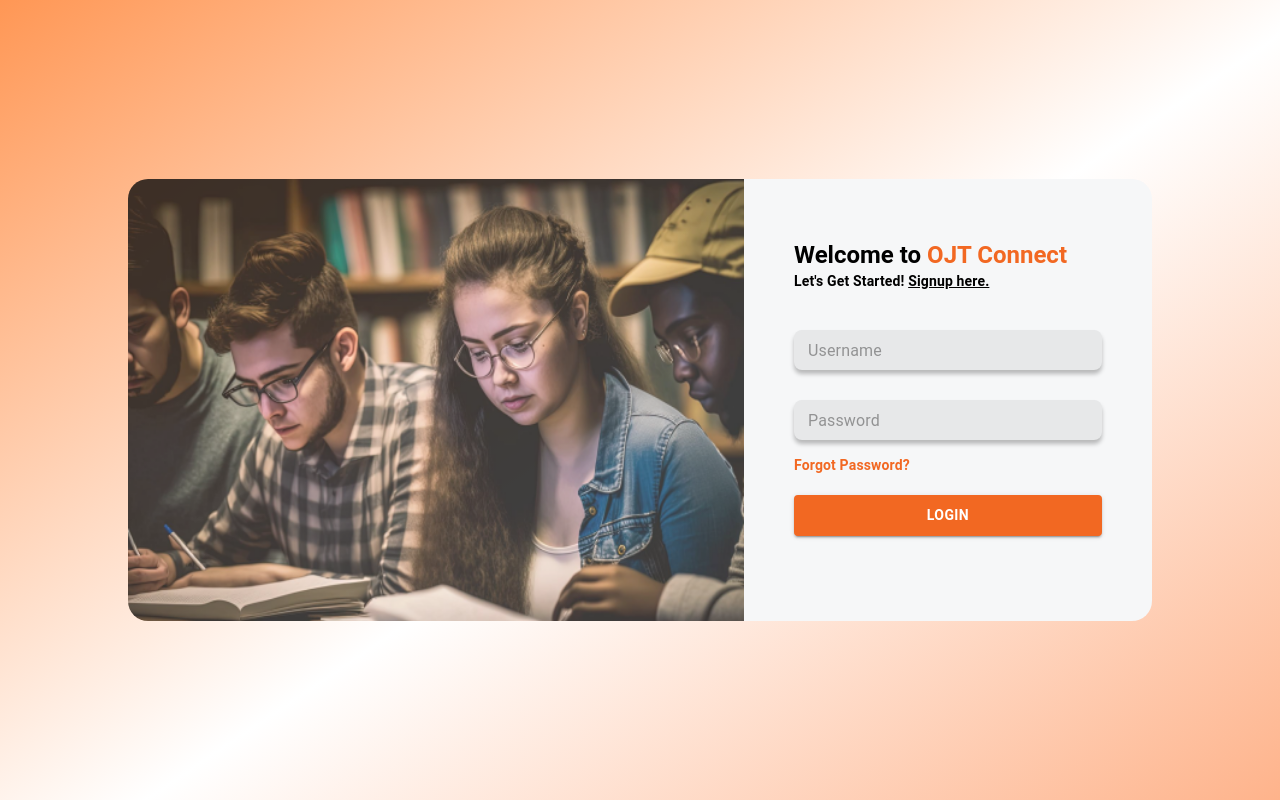
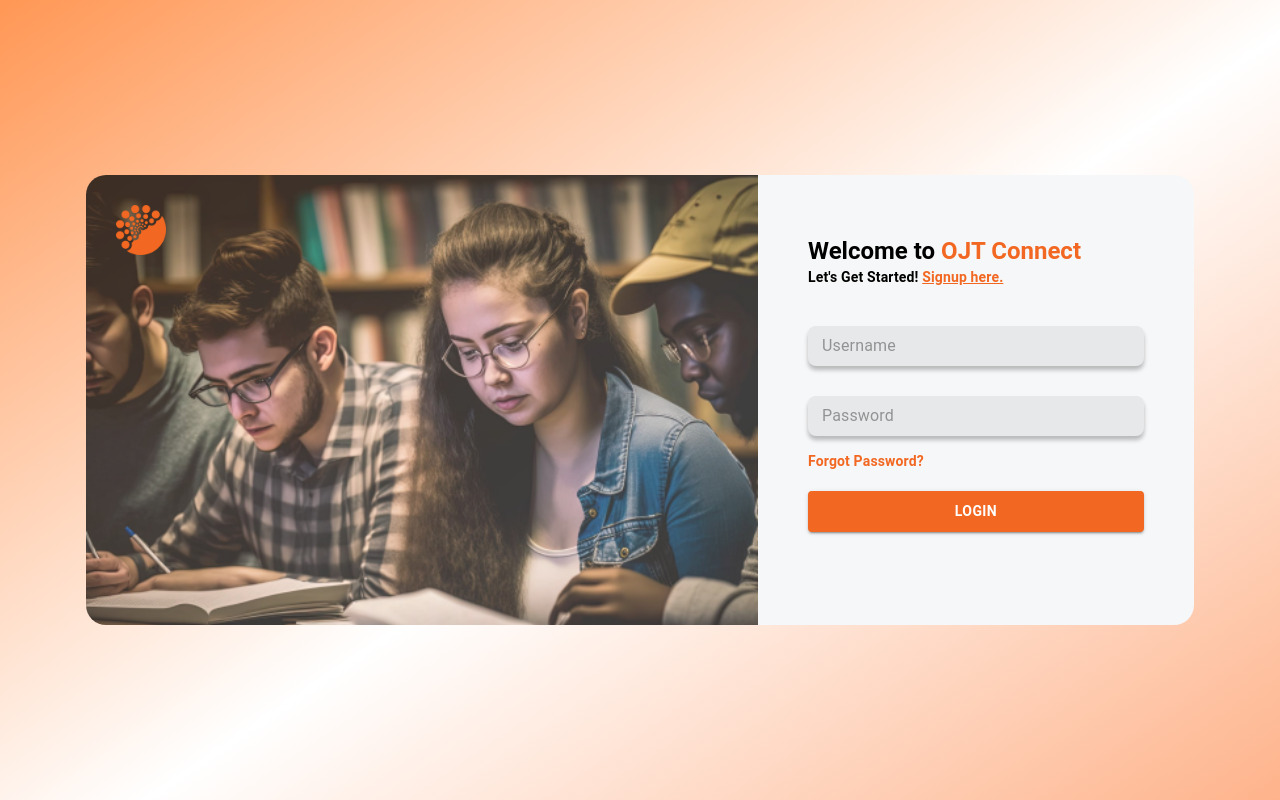
Before and after one commit to jhunel18/ojtconnect-com, a React (Vite) app: page /login in a window 1280 px wide. Built offline with nearby package versions, Linux system fonts and the light colour scheme.

Commit message:
fix the logo in login and sign-up

```diff
--- a/src/components/CompanySignupComp.jsx
+++ b/src/components/CompanySignupComp.jsx
@@ -20,7 +20,7 @@
         Welcome to <span style={{color: '#F26822'}}>OJT Connect</span>
       </Typography>
       <Typography variant='body2' fontWeight={'bolder'} mt={0} mb={2}>
-        Let's Get Started! <span style={{textDecoration: 'underline', cursor: 'pointer'}} onClick={handleSetShowLogin}>Login here.</span>
+        Let's Get Started! <span style={{textDecoration: 'underline',color:'#F26822', cursor: 'pointer'}} onClick={handleSetShowLogin}>Login here.</span>
       </Typography>
 
       <Box sx={{display:'flex', flexDirection:'column', alignItems:'center'}}>
--- a/src/components/LoginComp.jsx
+++ b/src/components/LoginComp.jsx
@@ -18,7 +18,7 @@
       Welcome to <span style={{color: '#F26822'}}>OJT Connect</span>
     </Typography>
     <Typography variant='body2' fontWeight={'bolder'} mt={0} mb={3}>
-      Let's Get Started! <span style={{textDecoration: 'underline', cursor: 'pointer'}} onClick={handleSetShowLogin}>Signup here.</span>
+      Let's Get Started! <span style={{textDecoration: 'underline', color:'#F26822', cursor: 'pointer'}} onClick={handleSetShowLogin}>Signup here.</span>
     </Typography>
     <Box>
       <form onSubmit={() => console.log("test")}>
--- a/src/components/StudentSignupComp.jsx
+++ b/src/components/StudentSignupComp.jsx
@@ -19,7 +19,7 @@
         Welcome to <span style={{color: '#F26822'}}>OJT Connect</span>
       </Typography>
       <Typography variant='body2' fontWeight={'bolder'} mt={0} mb={2}>
-        Let's Get Started! <span style={{textDecoration: 'underline', cursor: 'pointer'}} onClick={handleSetShowLogin}>Login here.</span>
+        Let's Get Started! <span style={{textDecoration: 'underline', color:'#F26822', cursor: 'pointer'}} onClick={handleSetShowLogin}>Login here.</span>
       </Typography>
 
       <Box sx={{display:'flex', flexDirection:'column', alignItems:'center'}}>
--- a/src/pages/HomePage.css
+++ b/src/pages/HomePage.css
@@ -1,11 +1,25 @@
 
-img {
+.form_img_container{
+  display:flex;
+  position:relative;
+}
+
+.img_logo {
+  position: absolute;
+  top: 30px;
+  left: 30px;
+  width: 50px;
+  height: 50px;
+}
+
+.img_slider {
     transition: opacity 0.5s ease;
+    border-radius: 20px 0 0 20px;
+    flex:2;
   }
 
-  Box {
-    transition: padding 0.5s ease;
-  }
+
+
 
 .form-container{
     border-radius: 0 20px 20px 0;
@@ -14,42 +28,52 @@
     padding: 25px 50px;
 }
 
-  @media screen and (min-width: 980px) and (max-width: 1279px) {
+  /* @media screen and (min-width: 980px) and (max-width: 1279px) {
 
-      Box {
-        padding: 5%;
-      }
 
-}
+} */
 
 @media screen and (min-width: 601px) and (max-width: 979px) {
 
-    img {
+    .img_slider
+   {
 
       display: none;
       }
       .form-container{
         border-radius: 20px;
       }
-      Box {
-        padding: 10%;
+      .form_img_container{
+        padding: 30px;
+      }
+      .img_logo {
+        top: 40px;
+        left: 40px;
+        width: 25px;
+        height: 25px;
       }
 
 }
 
 @media screen and (max-width: 600px) {
 
-    img {
+    .img_lider
+   {
         display: none;
 
       }
 
-
-      Box {
-        padding: 5%;
-      }
-      .form-container{
+    .form-container{
         border-radius: 20px;
-      }
+    }
+    .form_img_container{
+      padding: 30px;
+    }
+    .img_logo {
+      top: 40px;
+      left: 40px;
+      width: 25px;
+      height: 25px;
+    }
 
 }
--- a/src/pages/HomePage.jsx
+++ b/src/pages/HomePage.jsx
@@ -1,16 +1,19 @@
 import React, { useEffect,useState } from 'react'
 import { Box }        from '@mui/material'
-import bg             from "../assets/login.png"
-import CompanyImage   from '../assets/company.png'
 import LoginComp      from '../components/LoginComp'
 import SignupComp     from '../components/SignupComp'
 import ImageContainer from '../shared/components/ImageContainer'
+import bg             from "../assets/login.png"
+import CompanyImage   from '../assets/company.png'
+import Logo           from '../assets/Logo.png'
 import './HomePage.css'
 const HomePage = () => {
     const [showLogin, setShowLogin] = useState(true)
-    const [activeToggle, setActiveToggle] = useState('student');
+    const [activeToggle, setActiveToggle]  = useState('student');
     const [is_ShowStudent, setShowStudent] = useState(false);
     const [is_ShowCompany, setShowCompany] = useState(false);
+
+    const [windowWidth, setWindowWidth]    = useState(window.innerWidth);
 
     const handleToggle = (toggle) => {
         setShowStudent(false);
@@ -24,8 +27,6 @@
     const handleShowLogin = () => (
         setShowLogin(false)
     )
-
-    const [windowWidth, setWindowWidth] = useState(window.innerWidth);
 
     useEffect(() => {
       const handleResize = () => {
@@ -41,7 +42,6 @@
 
     const shouldShowImage = windowWidth > 800;
 
-
     return (<>
         <Box sx={{
             display:'flex',
@@ -51,19 +51,23 @@
             justifyContent:'center',
             background: "linear-gradient(146deg, rgba(255,151,85,1) 0%, rgba(255,255,255,1) 54%, rgba(254,179,139,1) 100%)"
         }}>
-            <div
-                style={{
-                    display:'flex',
-                    padding:'5% 10%'
-                }}
-            >
+            <div className='form_img_container'>
 
-                {showLogin && shouldShowImage
-                ?   <img src={bg} width={"50%"} style={{flex: '2',borderRadius: '20px 0 0 20px',}}/>
-                :<>
-                    {is_ShowStudent && shouldShowImage && (<ImageContainer src={bg} />)}
-                    {is_ShowCompany && shouldShowImage && <ImageContainer src={CompanyImage}/>}
-                </> }
+                <img src={Logo} alt="" className='img_logo'/>
+
+                 {showLogin && shouldShowImage && (
+
+                    <img className='img_slider'
+                         src={bg} width={"50%"}
+                    />
+                 )}
+
+                {!showLogin && shouldShowImage && (
+                    <>
+                        {is_ShowStudent && <ImageContainer src={bg} />}
+                        {is_ShowCompany && <ImageContainer src={CompanyImage} />}
+                    </>
+                )}
 
                 <Box className='form-container'>
                     {showLogin
```
